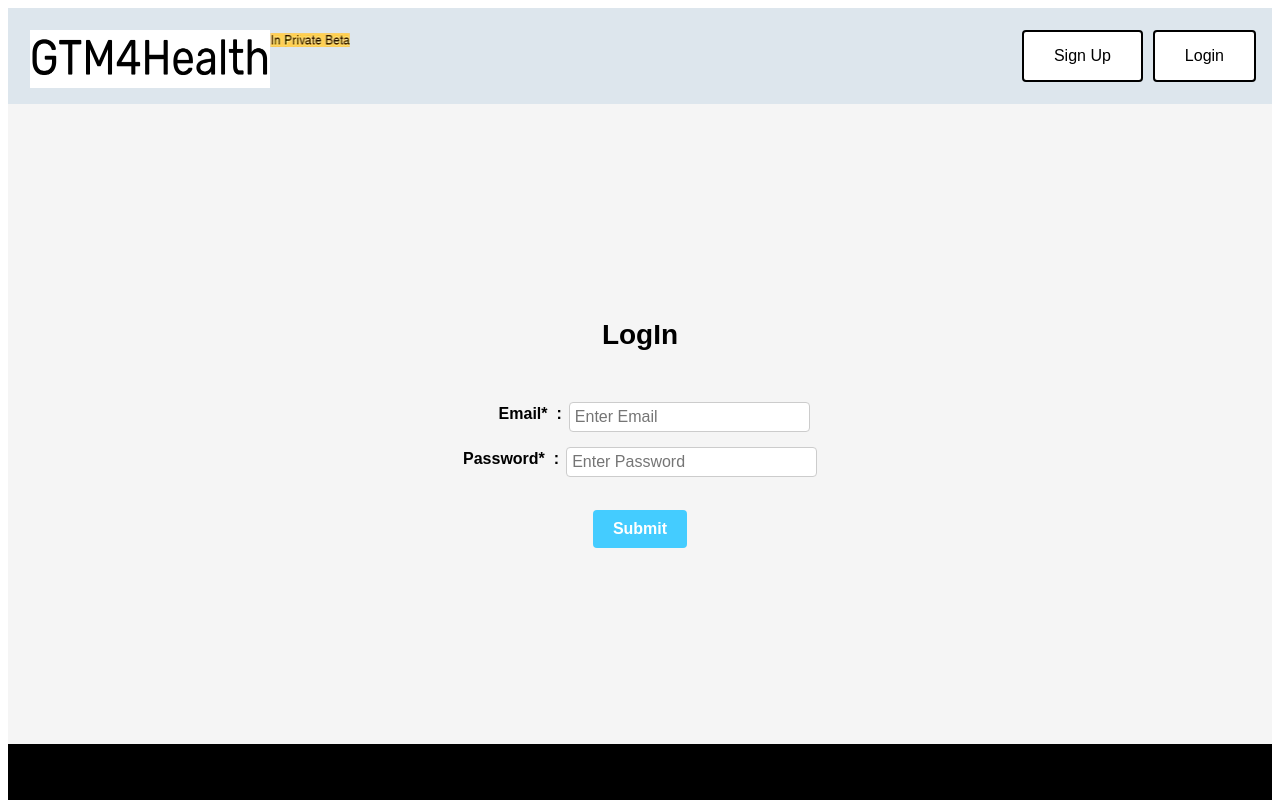
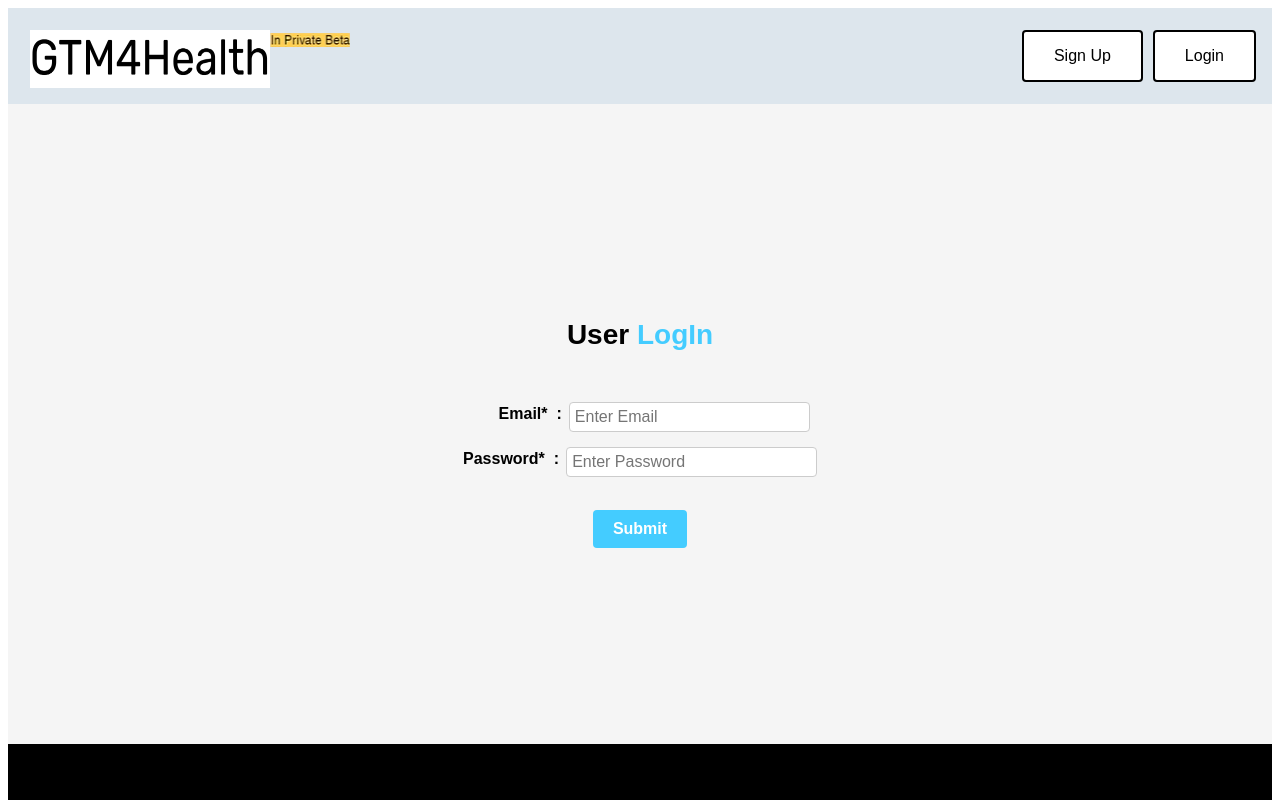
Before and after one commit to Sree-Harsha-PS/GTM4Health-Product, a React (Create React App) app: page /login in a window 1280 px wide. Shown: the top 800 px of the page. Built offline with nearby package versions, Linux system fonts and the light colour scheme.

Commit message:
Update User Login

```diff
--- a/src/components/LoginPage.jsx
+++ b/src/components/LoginPage.jsx
@@ -42,7 +42,7 @@ const LoginPage = () => {
     <div className='page-view'>
       <Header />
       <div className="login-container">
-        <h1 className="signup-title">LogIn</h1>
+        <h1 className="signup-title"> User <span className='blue-t'>LogIn</span></h1>
         <form onSubmit={handleLogin}>
           <div className="centrepage">
             <div className="log-field">
```
